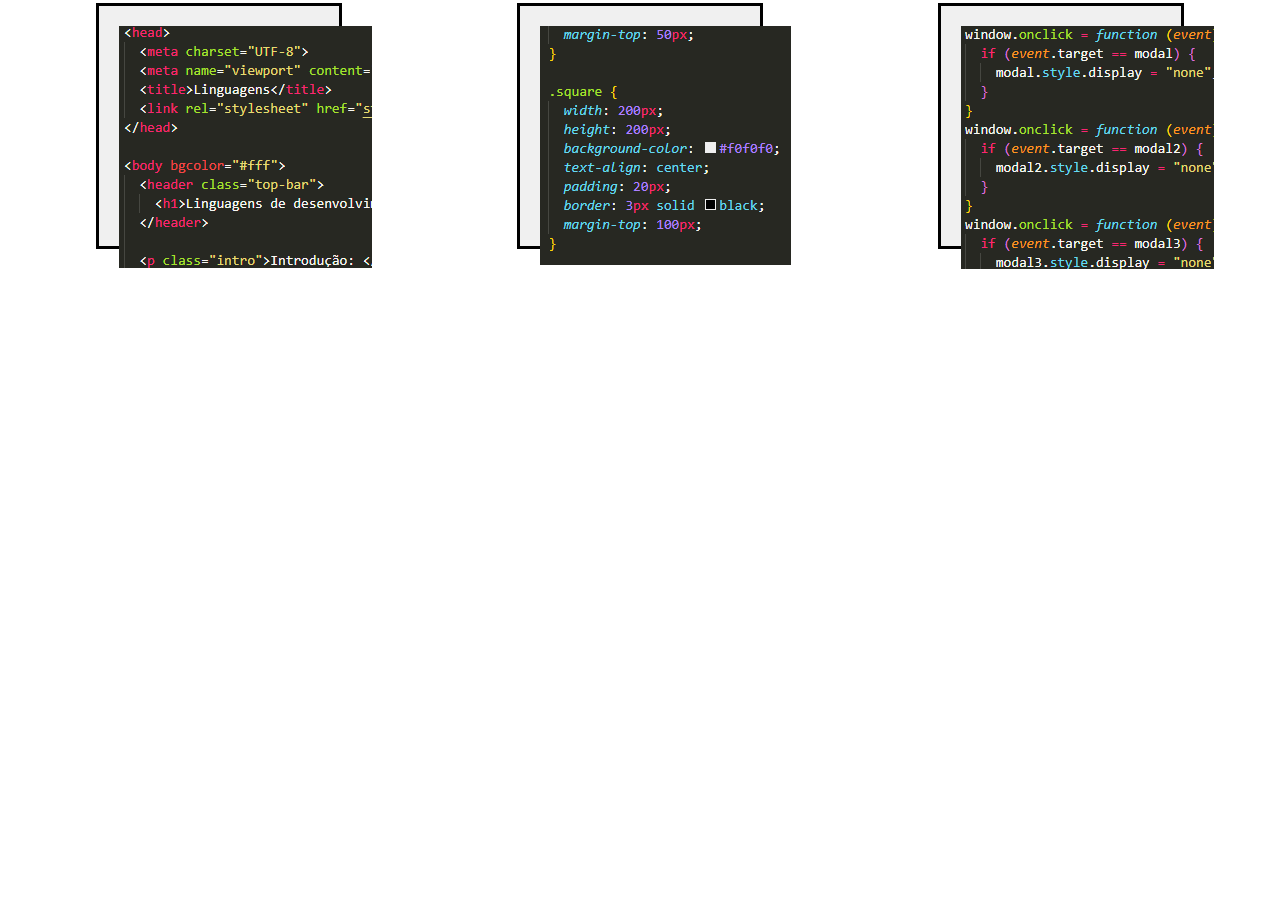
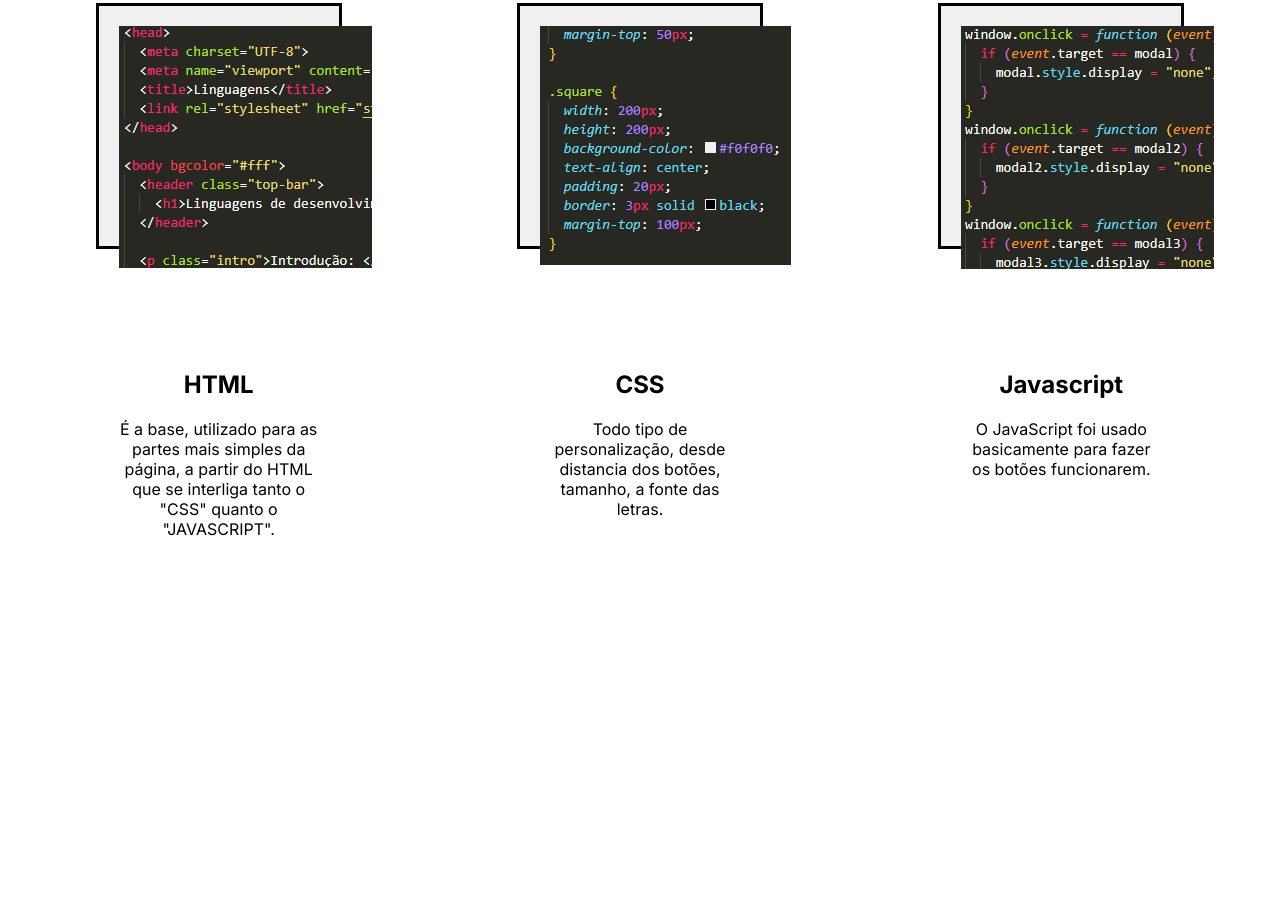
Before and after one commit to GioNicolas/SITE, a plain HTML site: page index.html in a window 1280 px wide. Shown: the part 464-1380 px from the top of the page. Drawn offline with Linux system fonts and the light colour scheme.

Commit message:
adicão de novos arquivos

```diff
--- a/index.html
+++ b/index.html
@@ -6,6 +6,8 @@
   <meta name="viewport" content="width=device-width, initial-scale=1.0">
   <title>Linguagens</title>
   <link rel="stylesheet" href="styles.css">
+  <link rel="icon" href="icone.ico" type="image/x-icon">
+
 </head>
 
 <body bgcolor="#fff">
@@ -70,22 +72,33 @@
   <div class="container">
     <div class="square">
       <img src="html.png" alt="HTML">
-      <h2>HTML</h2>
-      <p>É a base, utilizado para as partes mais simples da página, a partir do HTML que se interliga tanto o "CSS" quanto o "JAVASCRIPT".</p>
     </div>
     <div class="square">
       <img src="css.png" alt="HTML">
-      <h2>CSS</h2>
-      <p>Todo tipo de personalização, desde distancia dos botões, tamanho, a fonte das letras.</p>
     </div>
     <div class="square">
       <img src="javascript.png" alt="HTML">
-      <h2>JavaScript</h2>
-      <p>O JavaScript foi usado basicamente para fazer os botões funcionarem.</p>
     </div>
   </div>
 
   <script src="main.js"></script>
+  <div class="container2">
+    <div class="square2">
+      <h2>HTML</h2>
+      <p>É a base, utilizado para as partes mais simples da página, a partir do HTML que se interliga tanto o "CSS" quanto o "JAVASCRIPT".</p>
+    </div>
+    <div class="square2">
+      <h2>CSS</h2>
+      <p>Todo tipo de personalização, desde distancia dos botões, tamanho, a fonte das letras.</p>
+    </div>
+    <div class="square2">
+      <h2>Javascript</h2>
+      <p>O JavaScript foi usado basicamente para fazer os botões funcionarem.
+      </p>
+
+
+
 </body>
 
+
 </html>
--- a/styles.css
+++ b/styles.css
@@ -128,6 +128,7 @@
     padding: 20px;
     border: 3px solid black;
     margin-top: 100px;
+
   }
 
   .square h2 {
@@ -137,3 +138,27 @@
   .square p {
     margin-bottom: 0;
   }
+
+  .container2 {
+    display: flex;
+    justify-content: space-around;
+    margin-top: 1px;
+  }
+
+  .square2 {
+    width: 200px;
+    height: 200px;
+    background-color: #ffffff;
+    text-align: center;
+    padding: 20px;
+
+    margin-top: 100px;
+  }
+
+  .square2 h2 {
+    margin-top: 0;
+  }
+
+  .square2 p {
+    margin-bottom: 0;
+  }
```
